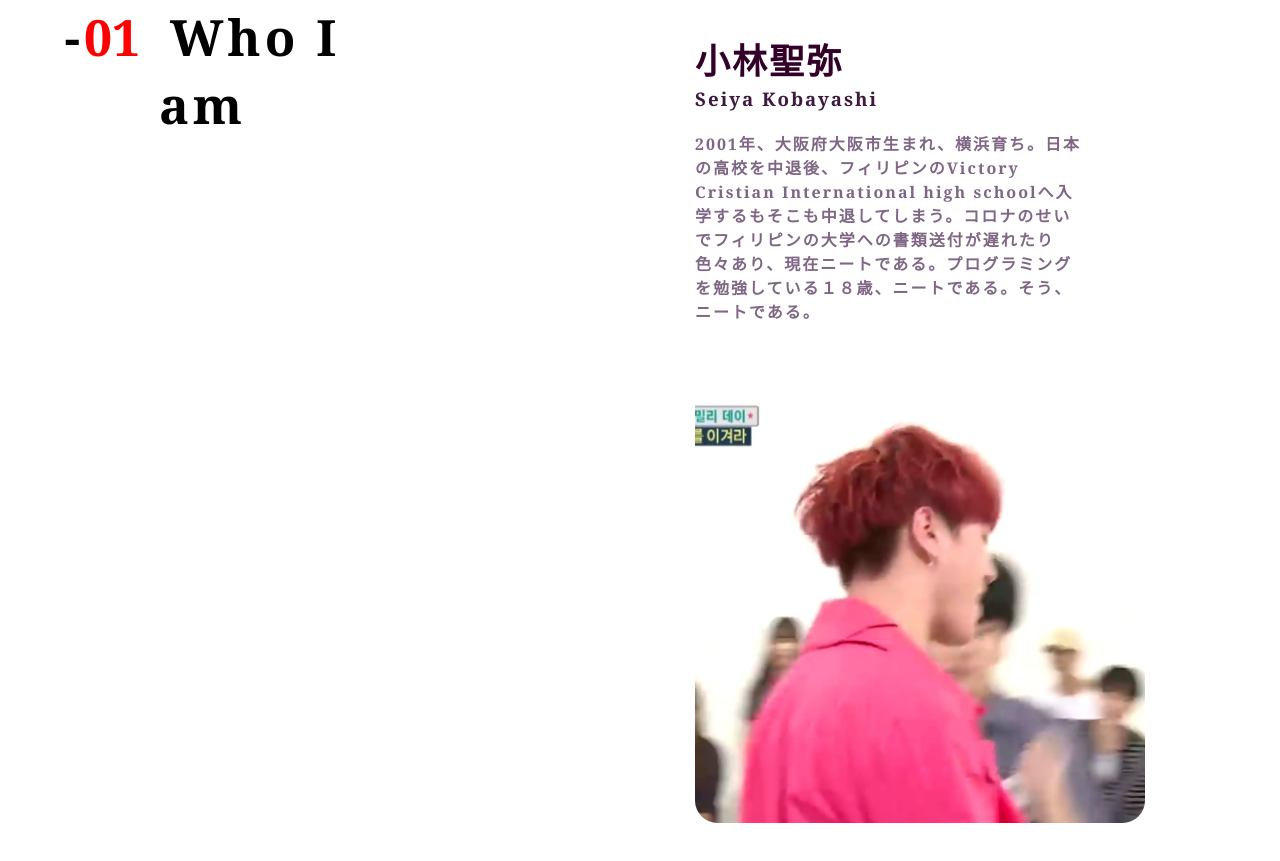
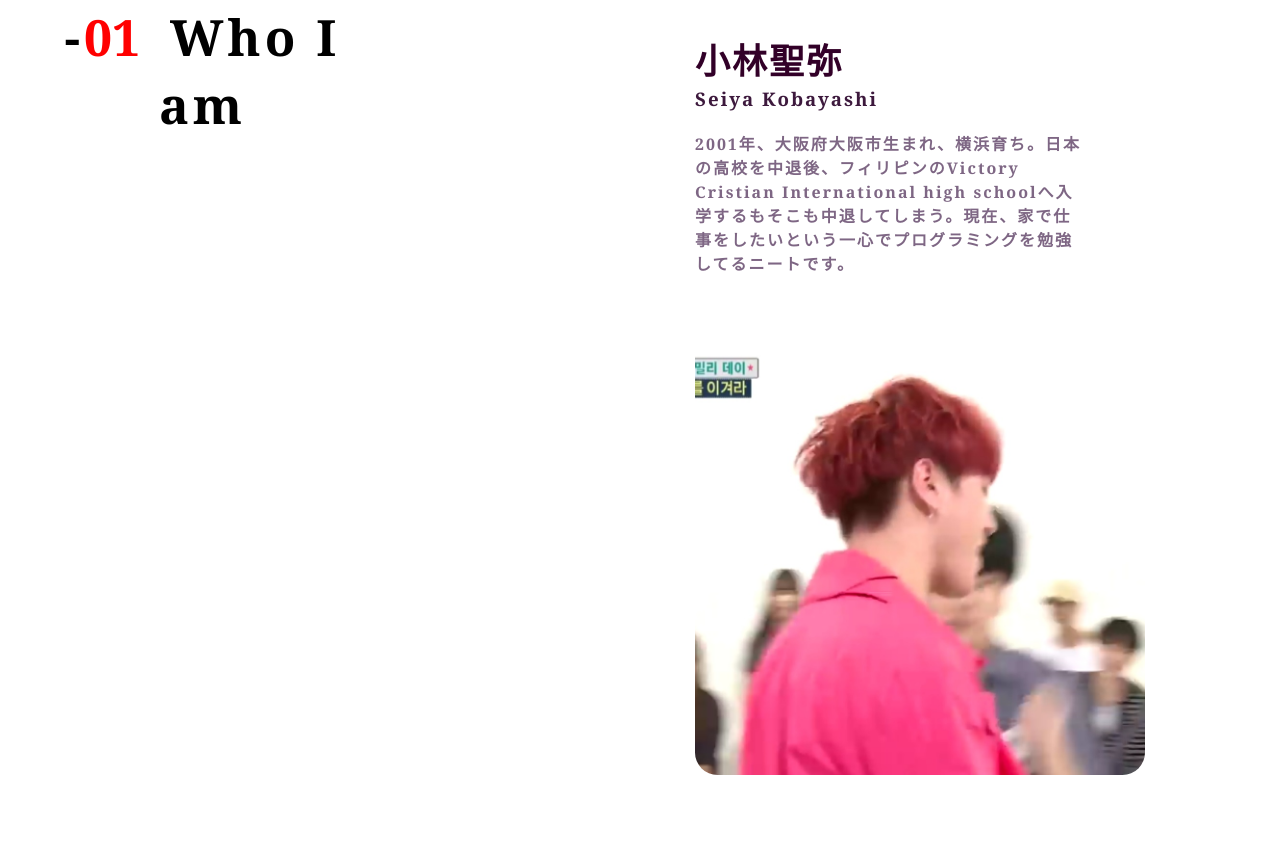
Before and after one commit to seiya25/portfolio, a plain HTML site: page index.html in a window 1280 px wide. Shown: the part 1319-2180 px from the top of the page. Drawn offline with nearby package versions, Linux system fonts and the light colour scheme; a script that the page names is missing.

Commit message:
Update index.html

```diff
--- a/index.html
+++ b/index.html
@@ -42,7 +42,7 @@
         <div class="introduce-content fadein">
             <h2>小林聖弥</h2>
             <h3>Seiya Kobayashi</h3>
-            <p>2001年、大阪府大阪市生まれ、横浜育ち。日本の高校を中退後、フィリピンのVictory Cristian International high schoolへ入学するもそこも中退してしまう。コロナのせいでフィリピンの大学への書類送付が遅れたり色々あり、現在ニートである。プログラミングを勉強している１８歳、ニートである。そう、ニートである。</p>
+            <p>2001年、大阪府大阪市生まれ、横浜育ち。日本の高校を中退後、フィリピンのVictory Cristian International high schoolへ入学するもそこも中退してしまう。現在、家で仕事をしたいという一心でプログラミングを勉強してるニートです。</p>
 
             <img src="IMG_-8sh29w.jpg"width="px" height="450px">
         </div>
```
